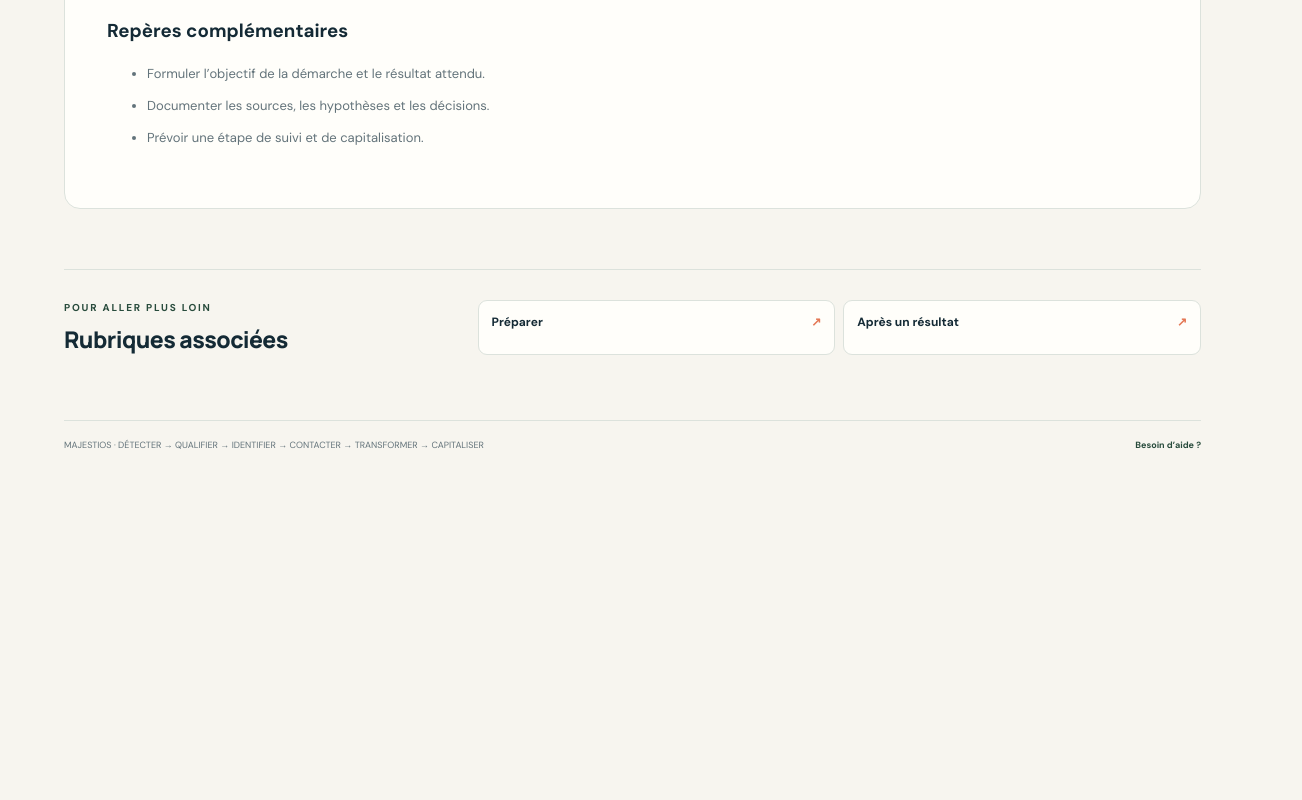
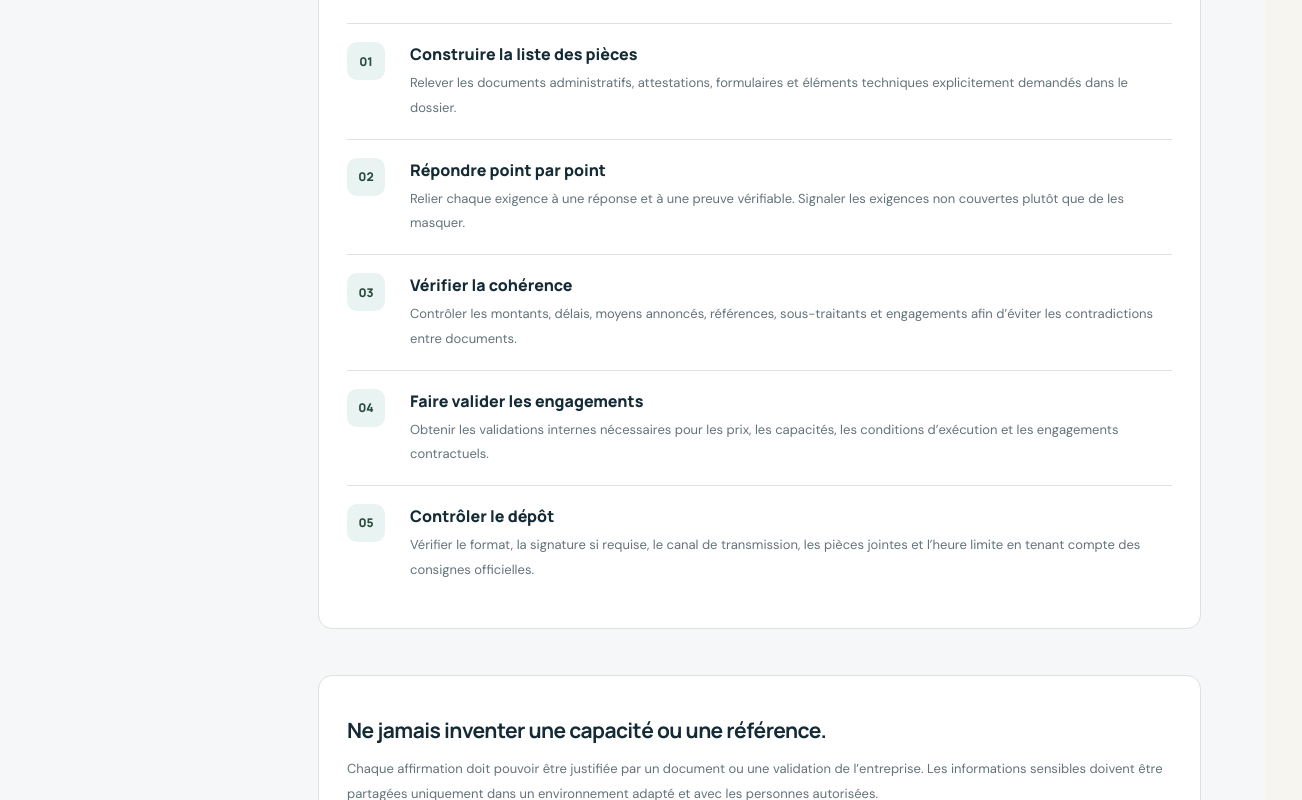
Before and after one commit to Chexpeer/Majestios, a Next.js app: page /developpement-commercial/accompagnement-appels-offres/rediger in a window 1280 px wide. Shown: the part 860-1660 px from the top of the page, 1302 px wide, since content can reach past the window. Before the commit the page ends 1361 px from the top, so only its background shows below. Built offline with nearby package versions, Linux system fonts and the light colour scheme.

Commit message:
Créer le parcours de préparation et contrôle du dossier d’appel d’offres

```diff
--- /dev/null
+++ b/src/app/developpement-commercial/accompagnement-appels-offres/rediger/page.tsx
@@ -0,0 +1,21 @@
+import Link from "next/link";
+import PublicHeader from "@/components/public-header";
+
+export const metadata = { title: "Préparer un dossier d’appel d’offres — MajestiOS", description: "Organiser les pièces, les preuves, les engagements et les contrôles d’une réponse à un appel d’offres." };
+
+const steps = [
+ {title:"Construire la liste des pièces",text:"Relever les documents administratifs, attestations, formulaires et éléments techniques explicitement demandés dans le dossier."},
+ {title:"Répondre point par point",text:"Relier chaque exigence à une réponse et à une preuve vérifiable. Signaler les exigences non couvertes plutôt que de les masquer."},
+ {title:"Vérifier la cohérence",text:"Contrôler les montants, délais, moyens annoncés, références, sous-traitants et engagements afin d’éviter les contradictions entre documents."},
+ {title:"Faire valider les engagements",text:"Obtenir les validations internes nécessaires pour les prix, les capacités, les conditions d’exécution et les engagements contractuels."},
+ {title:"Contrôler le dépôt",text:"Vérifier le format, la signature si requise, le canal de transmission, les pièces jointes et l’heure limite en tenant compte des consignes officielles."}
+];
+
+export default function RedigerDossierPage() {
+ return <main className="public-site concept-page"><PublicHeader />
+  <section className="how-section concept-hero"><div><span className="section-label">ACCOMPAGNEMENT AUX APPELS D’OFFRES · DOSSIER</span><h1>Un dossier convaincant est d’abord <em>complet, cohérent et vérifiable.</em></h1><p>La qualité d’une réponse dépend de sa correspondance avec les exigences du marché. Un texte séduisant ne compense ni une pièce manquante, ni une affirmation impossible à démontrer, ni un dépôt hors délai.</p></div></section>
+  <section className="concept-principles"><span className="section-label">CONTRÔLE DU DOSSIER</span><h2>Une progression structurée, sans promettre de résultat.</h2><ol className="bodacc-steps">{steps.map((s,i)=><li key={s.title}><span>{String(i+1).padStart(2,"0")}</span><div><h3>{s.title}</h3><p>{s.text}</p></div></li>)}</ol></section>
+  <section className="concept-principles"><h2>Ne jamais inventer une capacité ou une référence.</h2><p>Chaque affirmation doit pouvoir être justifiée par un document ou une validation de l’entreprise. Les informations sensibles doivent être partagées uniquement dans un environnement adapté et avec les personnes autorisées.</p><p><strong>État du service :</strong> cette page décrit la méthode d’organisation. Elle ne signifie pas que MajestiOS rédige, signe ou dépose déjà automatiquement les candidatures.</p><div className="route-actions"><Link className="search-submit concept-cta" href="/developpement-commercial/accompagnement-appels-offres/preparer">Évaluer le marché ↗</Link><Link className="search-submit concept-cta" href="/developpement-commercial/accompagnement-appels-offres/apres-un-resultat">Suivre le résultat ↗</Link></div></section>
+  <footer className="public-footer"><Link className="footer-brand" href="/">MajestiOS</Link><Link href="/developpement-commercial/accompagnement-appels-offres">Vue d’ensemble</Link><Link href="/faq#appels-offres">FAQ</Link></footer>
+ </main>;
+}
```
